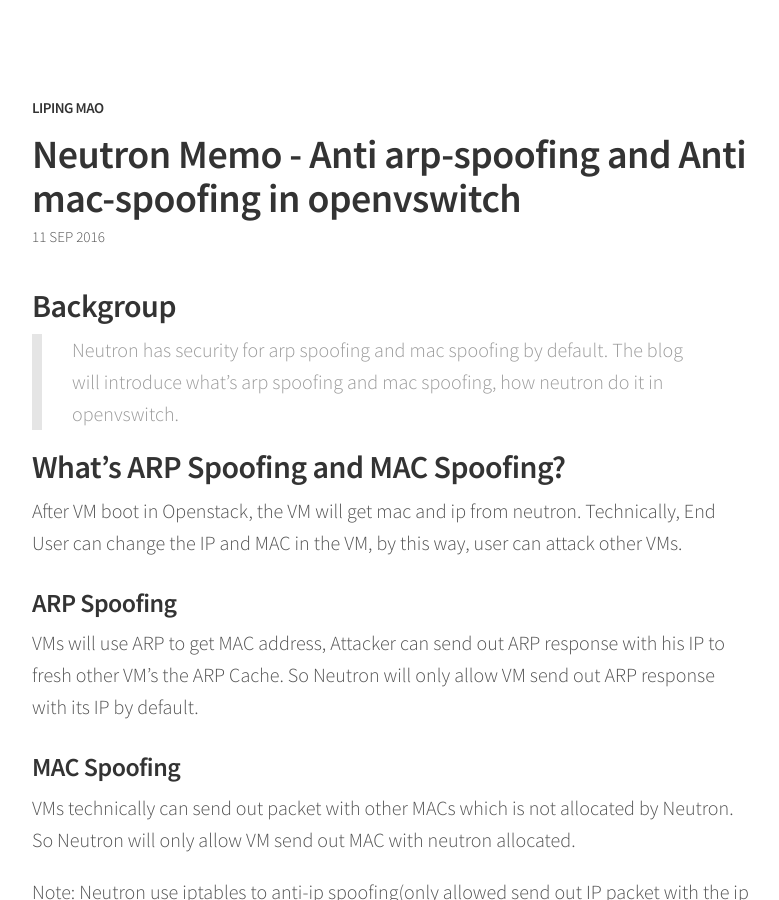
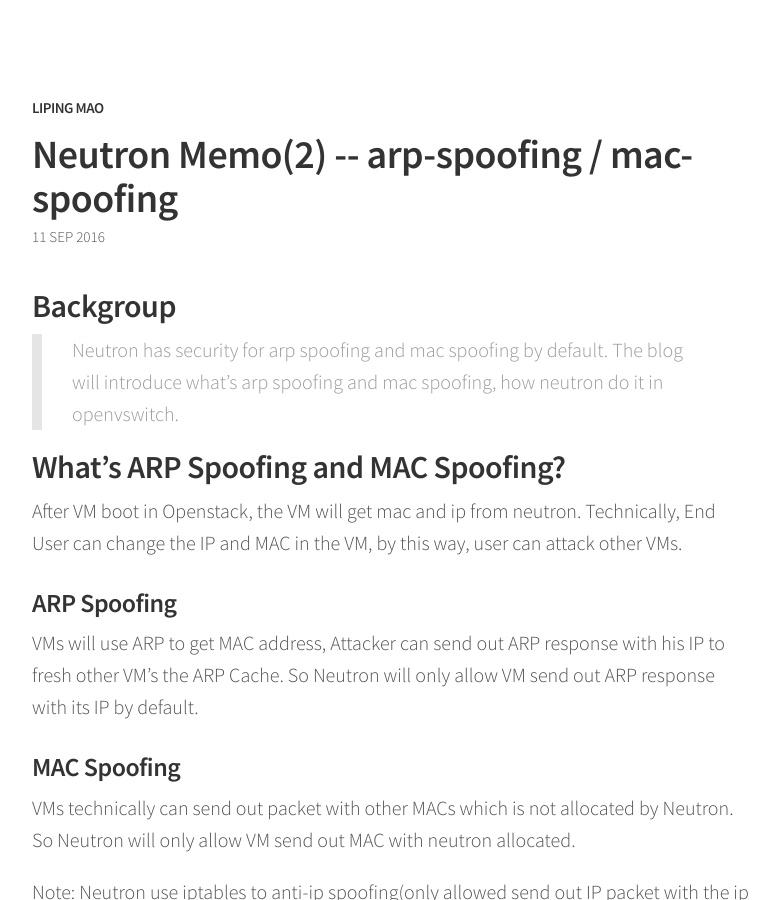
Before and after one commit to LipingMao/LipingMao.github.io, a Jekyll site: the page built from _posts/2016-09-11-neutron_anti_arp_spoofing_and_mac_spoofing.md, in a window 1280 px wide and 900 px high. Shown: the whole window, without its empty margins (248-1027 px from the left). Built offline with Jekyll 4.4.1, drawn with Linux system fonts in a browser that asks for light colours.

Commit message:
Update Head

```diff
--- a/_posts/2016-09-11-neutron_anti_arp_spoofing_and_mac_spoofing.md
+++ b/_posts/2016-09-11-neutron_anti_arp_spoofing_and_mac_spoofing.md
@@ -1,5 +1,5 @@
 ---
-title: Neutron Memo - Anti arp-spoofing and Anti mac-spoofing in openvswitch
+title: Neutron Memo(2) -- arp-spoofing / mac-spoofing
 ---
 ## Backgroup
 
```
Also changed, not shown: _posts/2016-08-25-oslo_config.md (+1 -1 lines), _posts/2016-08-29-oslo_log.md (+1 -1 lines), _posts/2016-09-08-neutron_port_security.md (+1 -1 lines), _posts/2016-09-12-neutron_vxlan_openflow.md (+1 -1 lines).
